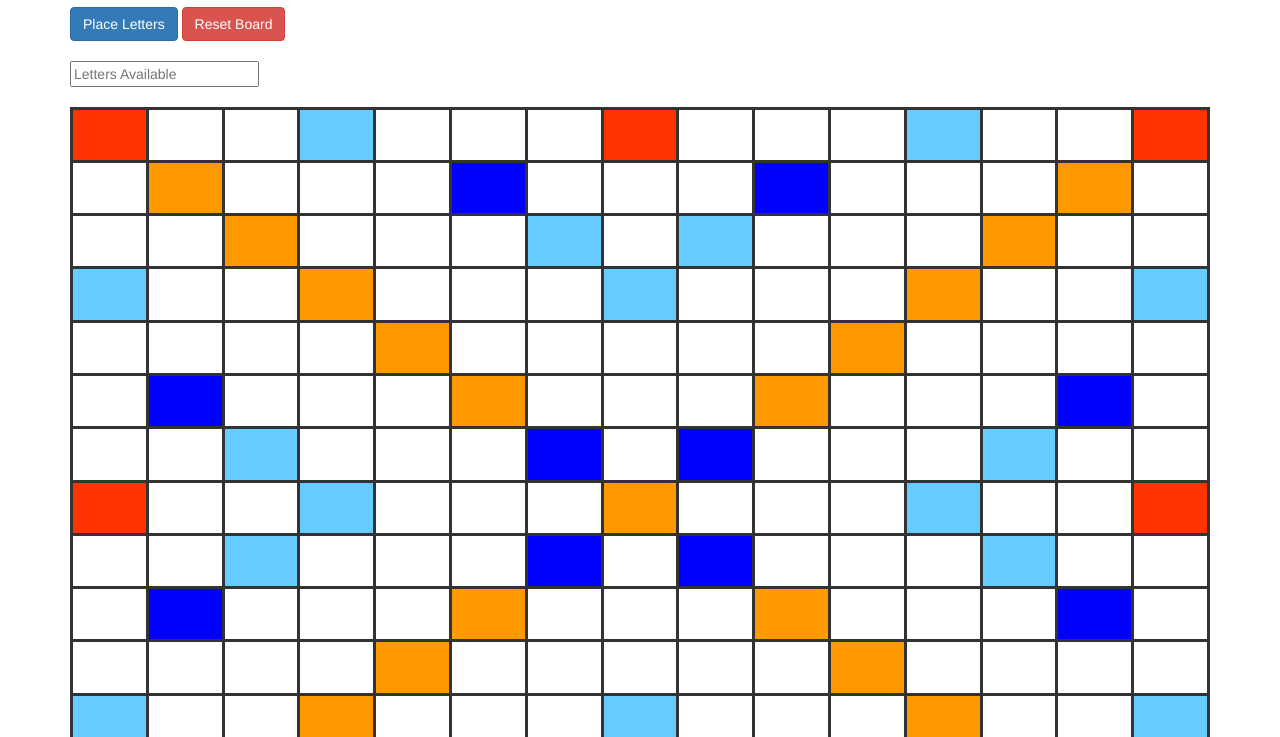
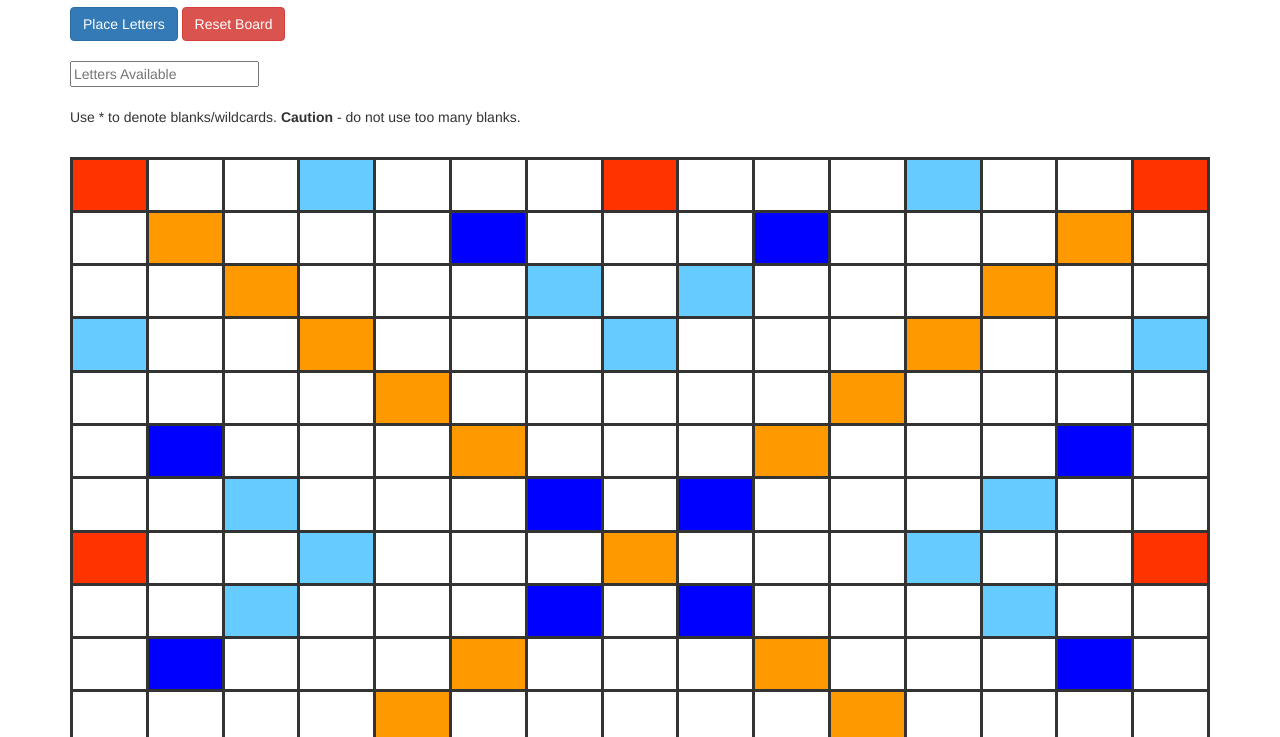
Before and after one commit to amclees/word-game, a plain HTML site: page index.html in a window 1280 px wide. Shown: the part 63-800 px from the top of the page. Drawn offline with Linux system fonts and the light colour scheme.

Commit message:
Add wildcard warning

```diff
--- a/index.html
+++ b/index.html
@@ -36,6 +36,9 @@
       <br />
       <br />
       <input id="letter-pool" type="text" placeholder="Letters Available" class="input" />
+      <br />
+      <br />
+      <p>Use * to denote blanks/wildcards. <strong>Caution</strong> - do not use too many blanks.</p>
     </div>
     <br />
     <div id="board-container"></div>
```
